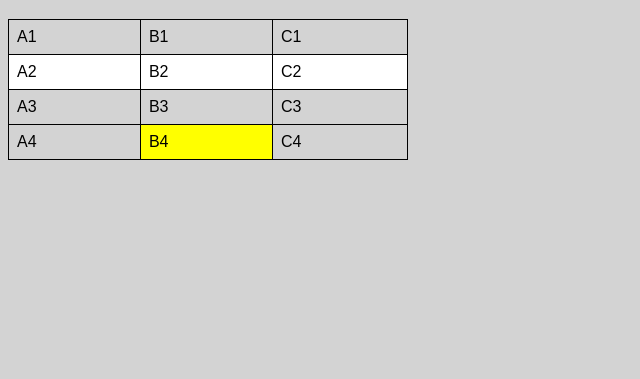
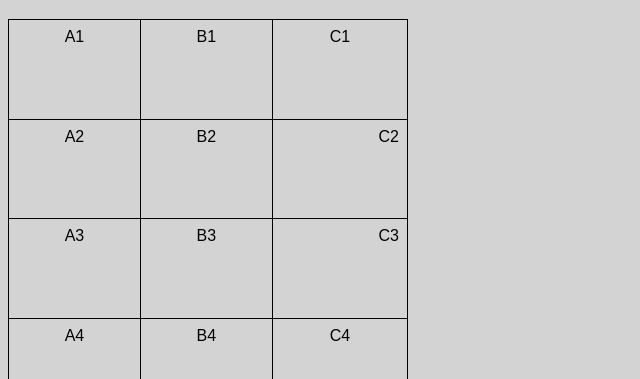
Before and after one commit to janzaodev/Html-CSS, a plain HTML site: page Exercicios/ex023/index.html in a window 1280 px wide. Shown: the part 61-440 px from the top of the page, without its empty margins (0-640 px from the left). Drawn offline with Linux system fonts and the light colour scheme.

Commit message:
alinhamento de tabela

```diff
--- a/Exercicios/ex023/index.html
+++ b/Exercicios/ex023/index.html
@@ -12,21 +12,24 @@
 
         table {
            width: 400px;
+           height: 400px;
            border-collapse: collapse;
 
         }
 
-        tr.linha {
-            background-color: white;
-        }
 
         td {
             border: 1px solid black;
             padding: 8px;
+            text-align: center; /* alinhamento horizontal */
+            vertical-align: top; /*alinhamento vertical */
+
         }
-        .b4 {
-            background-color: yellow;
+
+        .numero {
+            text-align: right;
         }
+
     </style>
 </head>
 <body>
@@ -47,19 +50,19 @@
             <td>C1</td>
 
         </tr>
-        <tr class="linha">
+        <tr>
             <td>A2</td>
             <td>B2</td>
-            <td>C2</td>
+            <td class="numero">C2</td>
         </tr>
         <tr>
             <td>A3</td>
             <td>B3</td>
-            <td>C3</td>
+            <td class="numero">C3</td>
         </tr>
         <tr>
             <td>A4</td>
-            <td class="b4">B4</td>
+            <td>B4</td>
             <td>C4</td>
         </tr>
     </table>
```
